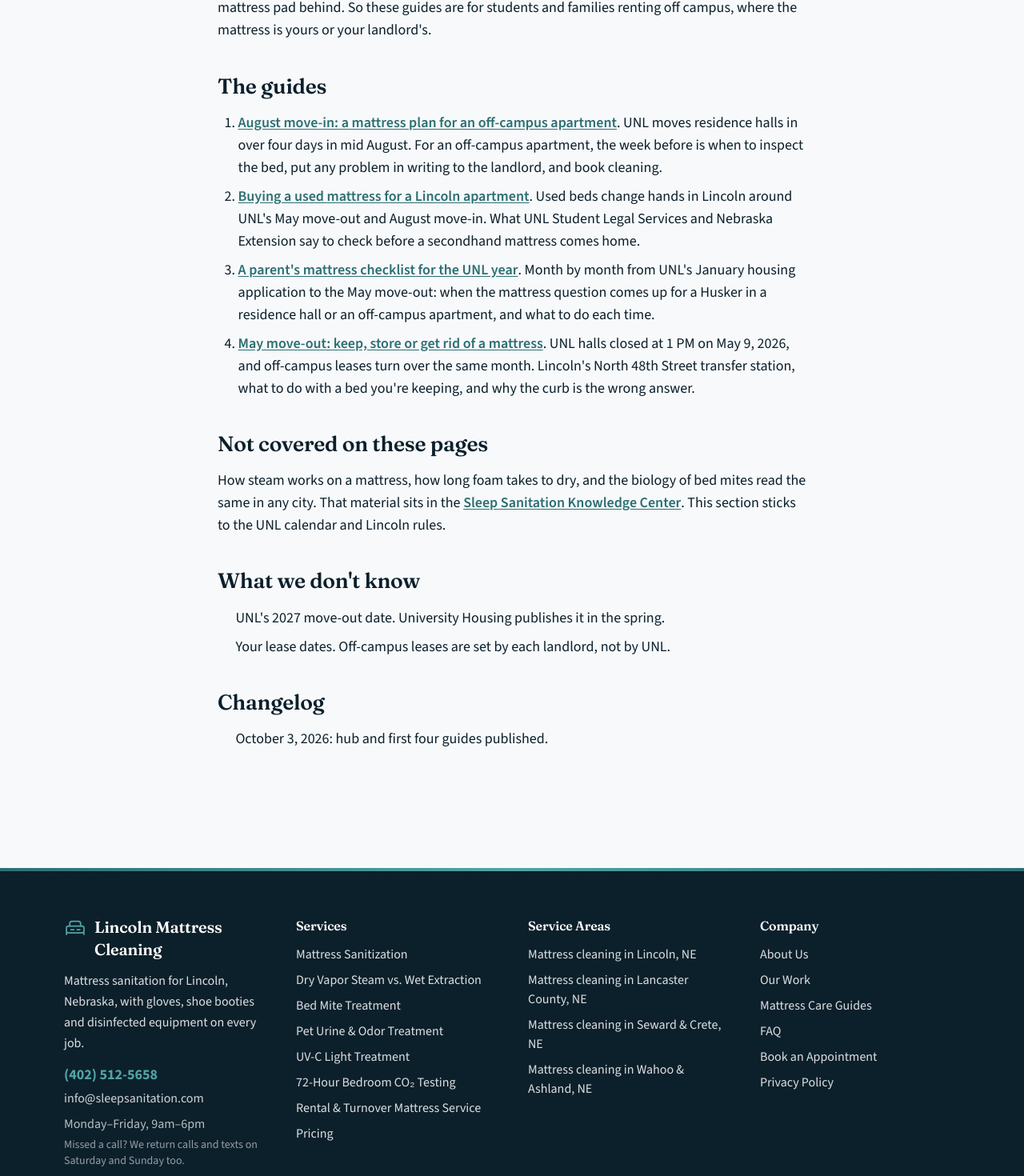
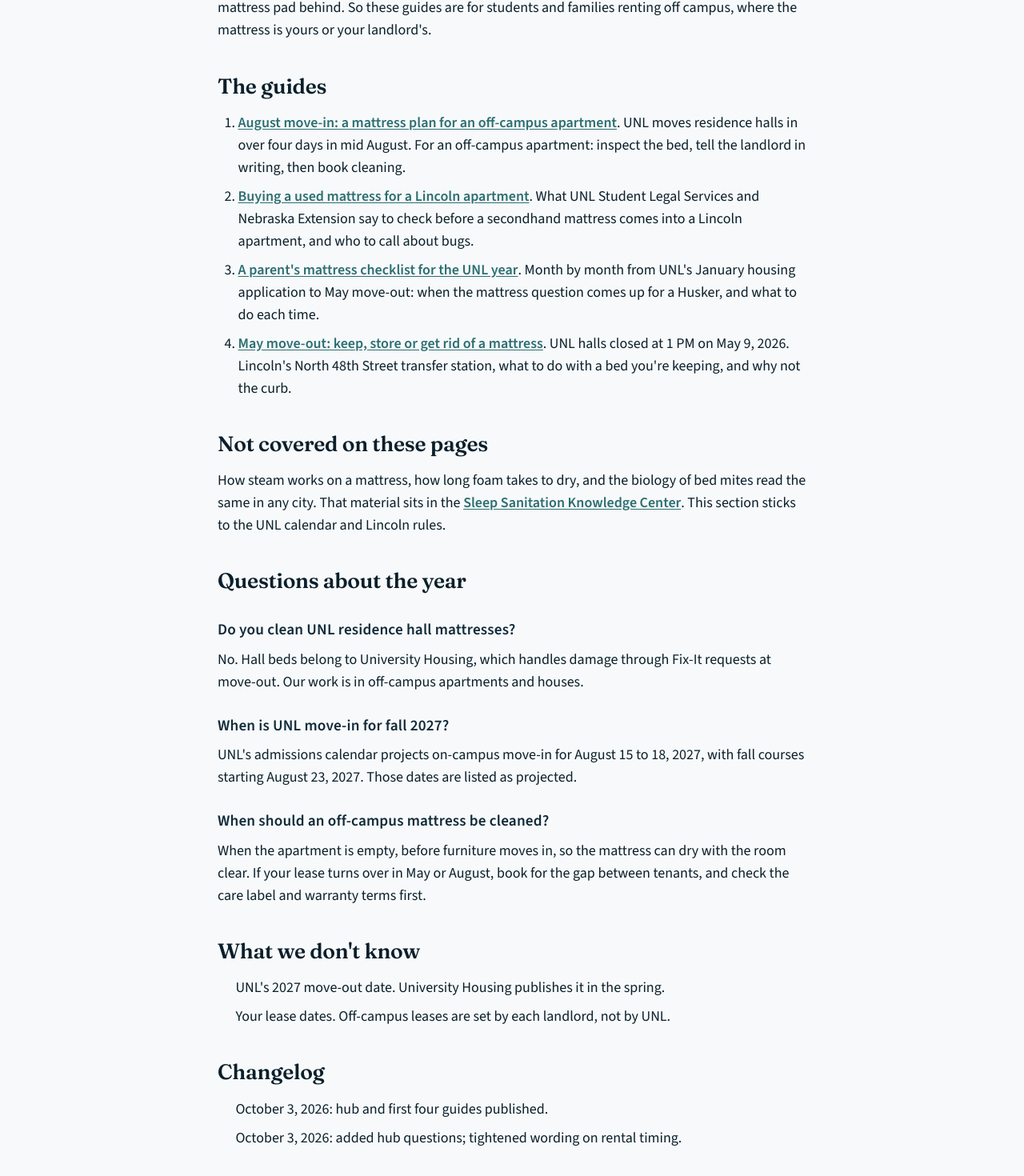
Before and after one commit to malexbrunken/lincoln-mattress-cleaning, a Next.js app: page /academic-year in a window 1280 px wide. Shown: the part 1258-2728 px from the top of the page at 80% size. Built offline with nearby package versions, Linux system fonts and the light colour scheme.

Commit message:
L1 Loop fixes: drop unsourced Memorial Stadium and rental-market lines, descriptions <=160, hub title <=70, hub FAQ, warranty lines, PTS citation, scoped SLS answers

```diff
--- a/content/academic-year/august-move-in.md
+++ b/content/academic-year/august-move-in.md
@@ -1,7 +1,7 @@
 ---
 title: "August Move-In in Lincoln: A Mattress Plan for an Off-Campus Apartment"
 h1: "August move-in: a mattress plan for an off-campus apartment"
-description: "UNL moves residence halls in over four days in mid August. For an off-campus apartment, the week before is when to inspect the bed, put any problem in writing to the landlord, and book cleaning."
+description: "UNL moves residence halls in over four days in mid August. For an off-campus apartment: inspect the bed, tell the landlord in writing, then book cleaning."
 answer: "Inspect the apartment's bed, or the one you are bringing, before the first night, and put any problem in writing to your landlord that day. UNL's Move-In 2026 ran August 16 to 19 and classes started August 24, so the week before move-in is the window for a cleaning appointment."
 order: 1
 published: "2026-10-03"
@@ -25,7 +25,7 @@
     url: "https://go.unl.edu/dates"
 faq:
   - q: "The apartment came furnished. Who is responsible for the mattress?"
-    a: "Your lease says. Nebraska law requires a landlord, after written or actual notice, to keep a rental fit and habitable, which is why a written note on day one matters. UNL Student Legal Services can help a student read a lease."
+    a: "Your lease says. Nebraska law requires a landlord, after written or actual notice, to keep a rental fit and habitable, which is why a written note on day one matters."
   - q: "Can you clean the bed the same week we move in?"
     a: "Yes, if we have an opening. Book before your move-in date so the bed can dry before the first night."
   - q: "What if I find bugs?"
@@ -52,6 +52,8 @@
 changelog:
   - date: "2026-10-03"
     note: "First published, using 2026 move-in dates and the projected 2027 dates."
+  - date: "2026-10-03"
+    note: "Removed an unsourced line about Memorial Stadium check-in history; added a care label and warranty step."
 ---
 
 ## Move-in week, step by step
@@ -61,11 +63,12 @@
 3. **If you find bugs, get them identified.** Extension reports that about half of the suspected bed bugs brought to Nebraska Extension in Lancaster County turn out to be bat bugs, which are handled differently.
 4. **Call the Housing Code Office at (402) 441-7521** for a suspected infestation, the number UNL Student Legal Services gives Lincoln renters.
 5. **Book cleaning for the empty apartment,** before your furniture arrives, so the mattress can dry with the room clear.
-6. **Make the bed only when it is dry to the touch.** Sleep Sanitation explains drying in [how quickly a treated mattress should dry](https://sleepsanitation.com/knowledge-center/mattress-moisture-heat-drying-construction/how-quickly-should-a-treated-mattress-dry).
+6. **Check your care label and warranty terms** before you book any cleaning.
+7. **Make the bed only when it is dry to the touch.** Sleep Sanitation explains drying in [how quickly a treated mattress should dry](https://sleepsanitation.com/knowledge-center/mattress-moisture-heat-drying-construction/how-quickly-should-a-treated-mattress-dry).
 
 ## Lincoln traffic that week
 
-UNL ran Move-In 2026 check-in through Memorial Stadium for the second year in a row, and residence hall moves filled August 16 to 19. If you are moving into an apartment near City Campus that week, plan around campus traffic, or schedule your own move and any cleaning for the days before.
+UNL ran Move-In 2026 check-in through Memorial Stadium, and residence hall moves filled August 16 to 19. If you are moving into an apartment near City Campus that week, plan around campus traffic, or schedule your own move and any cleaning for the days before.
 
 ## Bringing a used bed?
 
--- a/content/academic-year/may-move-out-and-disposal.md
+++ b/content/academic-year/may-move-out-and-disposal.md
@@ -1,7 +1,7 @@
 ---
 title: "May Move-Out in Lincoln: Keep, Store or Get Rid of a Mattress"
 h1: "May move-out: keep, store or get rid of a mattress"
-description: "UNL halls closed at 1 PM on May 9, 2026, and off-campus leases turn over the same month. Lincoln's North 48th Street transfer station, what to do with a bed you're keeping, and why the curb is the wrong answer."
+description: "UNL halls closed at 1 PM on May 9, 2026. Lincoln's North 48th Street transfer station, what to do with a bed you're keeping, and why not the curb."
 answer: "Decide what happens to the mattress before move-out week. Lancaster County residents can take one to the City of Lincoln's North 48th Street transfer station with a covered, secured load. If you are keeping it, clean it and let it dry fully before it goes into storage."
 order: 4
 published: "2026-10-03"
@@ -9,8 +9,8 @@
 timeline:
   - when: "Week of May 4, 2026"
     what: "Centralized checkout began Monday, May 4; meters near the halls were hooded for one-hour loading."
-    source: "UNL Move Out; UNL Parking and Transit"
-    url: "https://moveout.unl.edu/"
+    source: "UNL Parking and Transit Services announcement"
+    url: "https://newsroom.unl.edu/announce/unlpts/20266/107621"
   - when: "May 9, 2026, 1 PM"
     what: "All residence halls closed. Graduating students had until 11 AM on May 10."
     source: "UNL Move Out"
@@ -48,6 +48,8 @@
 changelog:
   - date: "2026-10-03"
     note: "First published, using the May 2026 move-out schedule."
+  - date: "2026-10-03"
+    note: "Hooded-meter row now cites the UNL Parking and Transit announcement."
 ---
 
 ## Getting rid of it
--- a/content/academic-year/parents-checklist.md
+++ b/content/academic-year/parents-checklist.md
@@ -1,7 +1,7 @@
 ---
 title: "A Parent's Mattress Checklist for the UNL Year"
 h1: "A parent's mattress checklist for the UNL year"
-description: "Month by month from UNL's January housing application to the May move-out: when the mattress question comes up for a Husker in a residence hall or an off-campus apartment, and what to do each time."
+description: "Month by month from UNL's January housing application to May move-out: when the mattress question comes up for a Husker, and what to do each time."
 answer: "If your student lives in a UNL residence hall, the mattress is the university's and your list is short: a pad, washable bedding and a check at move-out. If they rent off campus, the mattress is the big item, and the dates to plan around are the lease start, UNL's mid-August move-in and the May move-out."
 order: 3
 published: "2026-10-03"
@@ -32,8 +32,8 @@
     a: "UNL provides the mattress. Its move-in page says beds are lofted in traditional halls and two-bedroom suites and unlofted in apartments and four-bedroom suites, which is worth knowing before you buy a topper or sheets."
   - q: "Can you clean a mattress in a UNL residence hall?"
     a: "No. Residence hall mattresses are University Housing property; damage goes through UNL's Fix-It process. We clean mattresses in off-campus apartments and houses."
-  - q: "Who helps my student with a lease problem?"
-    a: "UNL Student Legal Services, in the Nebraska Union, room 335, 402-472-3350, publishes a landlord and tenant handbook that includes bed bugs and move-in conditions."
+  - q: "Who can my student call about bed bugs in a rental?"
+    a: "UNL Student Legal Services, in the Nebraska Union, room 335, 402-472-3350. Its bed bug page tells Lincoln renters to call the Housing Code Office at (402) 441-7521 about a suspected infestation."
 sources:
   - name: "UNL Admissions: First-Year Dates and Deadlines"
     url: "https://go.unl.edu/dates"
@@ -56,6 +56,8 @@
 changelog:
   - date: "2026-10-03"
     note: "First published, with UNL's 2027 first-year dates."
+  - date: "2026-10-03"
+    note: "Limited the Student Legal Services answer to what its bed bug page says."
 ---
 
 ## If your student lives in a residence hall
--- a/content/academic-year/used-mattress-for-a-lincoln-apartment.md
+++ b/content/academic-year/used-mattress-for-a-lincoln-apartment.md
@@ -1,18 +1,18 @@
 ---
 title: "Buying a Used Mattress for a Lincoln Apartment: Inspection First"
 h1: "Buying a used mattress for a Lincoln apartment"
-description: "Used beds change hands in Lincoln around UNL's May move-out and August move-in. What UNL Student Legal Services and Nebraska Extension say to check before a secondhand mattress comes home."
+description: "What UNL Student Legal Services and Nebraska Extension say to check before a secondhand mattress comes into a Lincoln apartment, and who to call about bugs."
 answer: "Inspect a used mattress before it goes in the car, not after. UNL Student Legal Services tells students to avoid curbside beds and to ask whether anyone experienced has inspected a used one for bed bugs. If it passes, cleaning is the next step; if it doesn't, leave it."
 order: 2
 published: "2026-10-03"
 updated: "2026-10-03"
 timeline:
   - when: "May 4 to 9, 2026"
-    what: "Residence hall checkout week, with halls closing at 1 PM on Saturday, May 9. Off-campus leases turn over too, and furniture changes hands."
+    what: "Residence hall checkout week, with halls closing at 1 PM on Saturday, May 9. If your lease turns over in May, inspect any bed you take over."
     source: "UNL Housing"
     url: "https://moveout.unl.edu/"
   - when: "May 9 to August 23, 2026"
-    what: "UNL summer break, when apartments sit empty between tenants."
+    what: "UNL summer break. If your apartment is empty between leases, that is the time to have the mattress cleaned."
     source: "UNL Housing"
     url: "https://housing.unl.edu/break-information/"
   - when: "August 16 to 19, 2026"
@@ -47,6 +47,8 @@
 changelog:
   - date: "2026-10-03"
     note: "First published."
+  - date: "2026-10-03"
+    note: "Reworded lease timing as advice rather than a market claim; added a care label and warranty line."
 ---
 
 ## Before you agree to buy
@@ -67,7 +69,7 @@
 
 ## Once it passes
 
-Book a cleaning before the first night. What sanitizing can and can't do for a secondhand bed is covered in Sleep Sanitation's [can a used mattress be sanitized](https://sleepsanitation.com/knowledge-center/mattress-owners-decision-center/can-a-used-mattress-be-sanitized); the parts that change in Lincoln are the timing above and the offices on this page.
+Book a cleaning before the first night, and check the care label and warranty terms first. What sanitizing can and can't do for a secondhand bed is covered in Sleep Sanitation's [can a used mattress be sanitized](https://sleepsanitation.com/knowledge-center/mattress-owners-decision-center/can-a-used-mattress-be-sanitized); the parts that change in Lincoln are the timing above and the offices on this page.
 
 If you wake up with bites after a first night on a used bed, the state health department (DHHS) notes bed bugs are not known to carry disease; a doctor can tell you more. Nothing here is medical advice.
 
--- a/src/app/academic-year/[slug]/page.tsx
+++ b/src/app/academic-year/[slug]/page.tsx
@@ -14,7 +14,7 @@
 export async function generateMetadata({ params }: PageProps<"/academic-year/[slug]">): Promise<Metadata> {
   const p = getYearPage((await params).slug);
   if (!p) return {};
-  return { title: p.title, description: p.description, alternates: { canonical: `/academic-year/${p.slug}` } };
+  return { title: { absolute: p.title }, description: p.description, alternates: { canonical: `/academic-year/${p.slug}` } };
 }
 
 export default async function YearPageRoute({ params }: PageProps<"/academic-year/[slug]">) {
--- a/src/app/academic-year/page.tsx
+++ b/src/app/academic-year/page.tsx
@@ -6,9 +6,9 @@
 import { BreadcrumbJsonLd } from "@/components/JsonLd";
 
 export const metadata: Metadata = {
-  title: "The Lincoln Academic Year: A Mattress Calendar for UNL Renters and Parents",
+  title: { absolute: "The Lincoln Academic Year: A Mattress Calendar for UNL Renters" },
   description:
-    "UNL's housing and move dates, from the January housing application to May move-out, and what each one means for a mattress in an off-campus Lincoln apartment.",
+    "UNL's housing and move dates, from the January application to May move-out, and what each means for a mattress in an off-campus Lincoln apartment.",
   alternates: { canonical: "/academic-year" },
 };
 
@@ -29,6 +29,21 @@
   { when: "August 15 to 18, 2027", what: "Projected on-campus move-in for fall 2027; first day of fall courses August 23, 2027.", source: "UNL Admissions", url: U.dates },
 ];
 
+const faq = [
+  {
+    q: "Do you clean UNL residence hall mattresses?",
+    a: "No. Hall beds belong to University Housing, which handles damage through Fix-It requests at move-out. Our work is in off-campus apartments and houses.",
+  },
+  {
+    q: "When is UNL move-in for fall 2027?",
+    a: "UNL's admissions calendar projects on-campus move-in for August 15 to 18, 2027, with fall courses starting August 23, 2027. Those dates are listed as projected.",
+  },
+  {
+    q: "When should an off-campus mattress be cleaned?",
+    a: "When the apartment is empty, before furniture moves in, so the mattress can dry with the room clear. If your lease turns over in May or August, book for the gap between tenants, and check the care label and warranty terms first.",
+  },
+];
+
 export default function AcademicYearHub() {
   const pages = getYearPages();
   const hub = {
@@ -39,9 +54,15 @@
     url: `${site.url}/academic-year`,
     hasPart: pages.map((p) => ({ "@type": "Article", headline: p.h1, url: `${site.url}/academic-year/${p.slug}` })),
   };
+  const faqLd = {
+    "@context": "https://schema.org",
+    "@type": "FAQPage",
+    mainEntity: faq.map((f) => ({ "@type": "Question", name: f.q, acceptedAnswer: { "@type": "Answer", text: f.a } })),
+  };
   return (
     <div className="max-w-3xl mx-auto px-4 py-12">
       <script type="application/ld+json" dangerouslySetInnerHTML={{ __html: JSON.stringify(hub) }} />
+      <script type="application/ld+json" dangerouslySetInnerHTML={{ __html: JSON.stringify(faqLd) }} />
       <BreadcrumbJsonLd items={[{ name: "Home", url: site.url }, { name: "The Lincoln academic year", url: `${site.url}/academic-year` }]} />
       <nav aria-label="Breadcrumb" className="text-mist mb-4 text-sm">
         <Link href="/" className="text-teal hover:underline">Home</Link> › The Lincoln academic year
@@ -49,7 +70,7 @@
       <p className="kicker text-teal-deep mb-2">Lincoln, by the calendar</p>
       <h1 className="text-4xl font-semibold text-navy mb-4 leading-tight">The Lincoln academic year</h1>
       <p className="text-xl text-navy mb-8">
-        Lincoln&apos;s rental year runs on UNL&apos;s calendar: an August move-in, a May move-out and a summer in between. These
+        UNL&apos;s calendar sets an August move-in, a May move-out and a summer break in between. These
         guides take one date at a time and say what it means for a mattress in an off-campus apartment or house.
       </p>
 
@@ -77,6 +98,13 @@
           <a href="https://sleepsanitation.com/knowledge-center" rel="noopener">Sleep Sanitation Knowledge Center</a>.
           This section sticks to the UNL calendar and Lincoln rules.
         </p>
+        <h2>Questions about the year</h2>
+        {faq.map((f) => (
+          <div key={f.q}>
+            <h3>{f.q}</h3>
+            <p>{f.a}</p>
+          </div>
+        ))}
         <h2>What we don&apos;t know</h2>
         <ul>
           <li>UNL&apos;s 2027 move-out date. University Housing publishes it in the spring.</li>
@@ -85,6 +113,7 @@
         <h2>Changelog</h2>
         <ul>
           <li>October 3, 2026: hub and first four guides published.</li>
+          <li>October 3, 2026: added hub questions; tightened wording on rental timing.</li>
         </ul>
       </div>
     </div>
```
